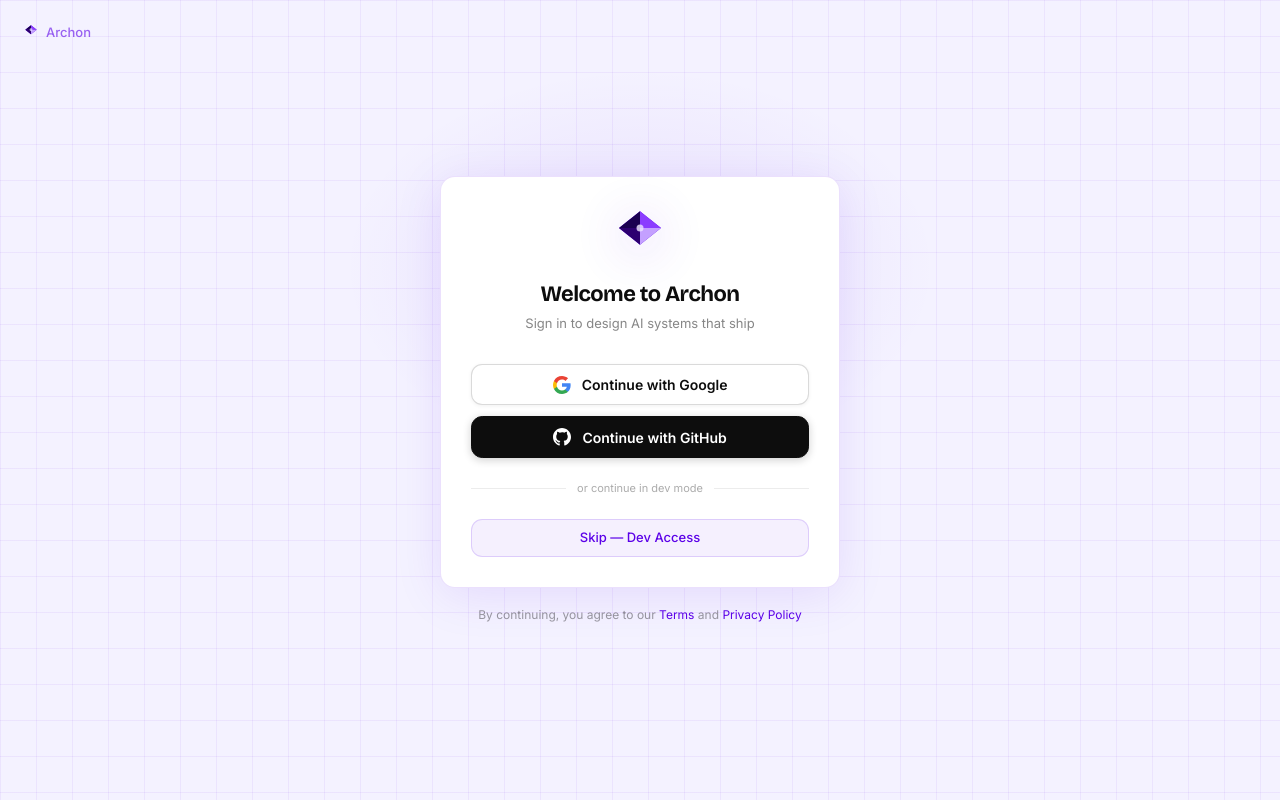
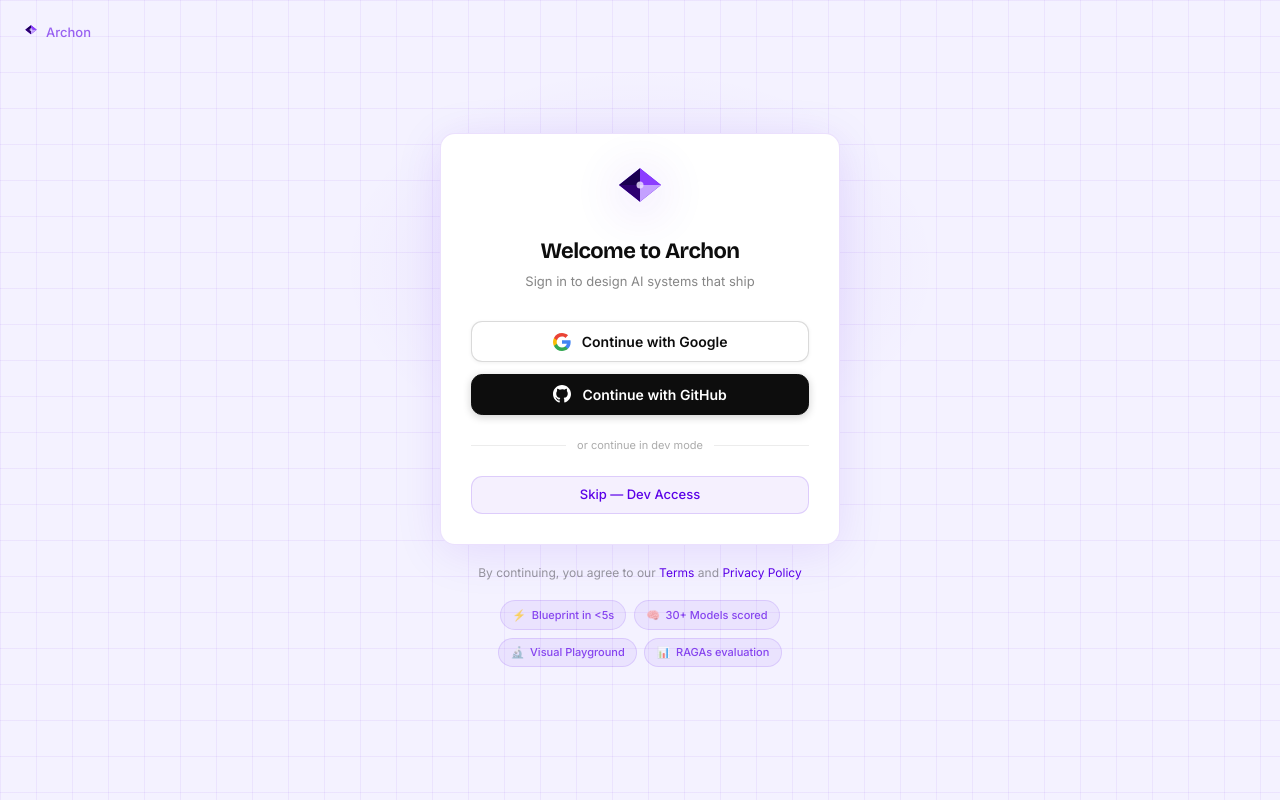
Before and after one commit to anushkaanair/Archon, a React (Vite) app in the folder frontend/: page /login in a window 1280 px wide. Built offline with nearby package versions, Linux system fonts and the light colour scheme; no server answers.

Commit message:
feat: add feature badges strip to Login page
Show four value-prop badges (Blueprint <5s, 30+ Models, Visual Playground,
RAGAs evaluation) below the Terms line to immediately communicate product
capabilities to new visitors.

```diff
--- a/frontend/src/pages/Login.tsx
+++ b/frontend/src/pages/Login.tsx
@@ -218,6 +218,23 @@
           {' '}and{' '}
           <a href="#" style={{ color: '#5B00E8' }} className="hover:underline">Privacy Policy</a>
         </p>
+
+        {/* Feature badges */}
+        <div className="flex flex-wrap justify-center gap-2 mt-5">
+          {[
+            { icon: '⚡', label: 'Blueprint in <5s' },
+            { icon: '🧠', label: '30+ Models scored' },
+            { icon: '🔬', label: 'Visual Playground' },
+            { icon: '📊', label: 'RAGAs evaluation' },
+          ].map(f => (
+            <div key={f.label}
+              className="flex items-center gap-1.5 px-3 py-1.5 rounded-full text-[11px] font-medium"
+              style={{ background: 'rgba(91,0,232,0.06)', border: '1px solid rgba(91,0,232,0.12)', color: 'rgba(91,0,232,0.7)' }}>
+              <span>{f.icon}</span>
+              <span>{f.label}</span>
+            </div>
+          ))}
+        </div>
       </motion.div>
     </div>
   );
```
